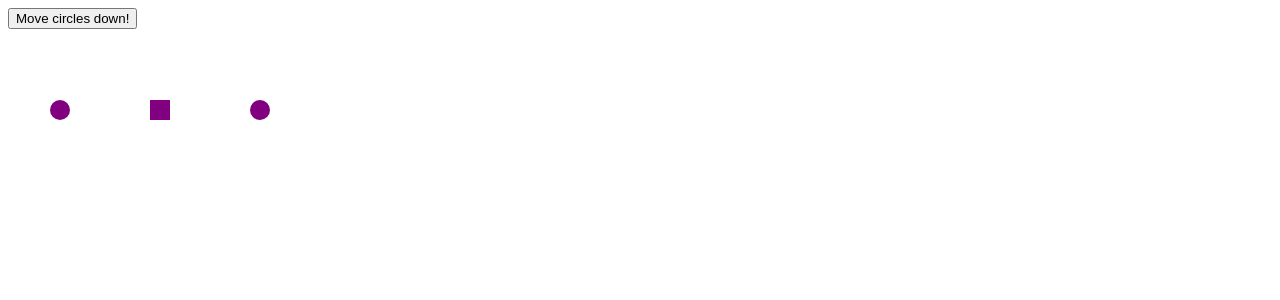
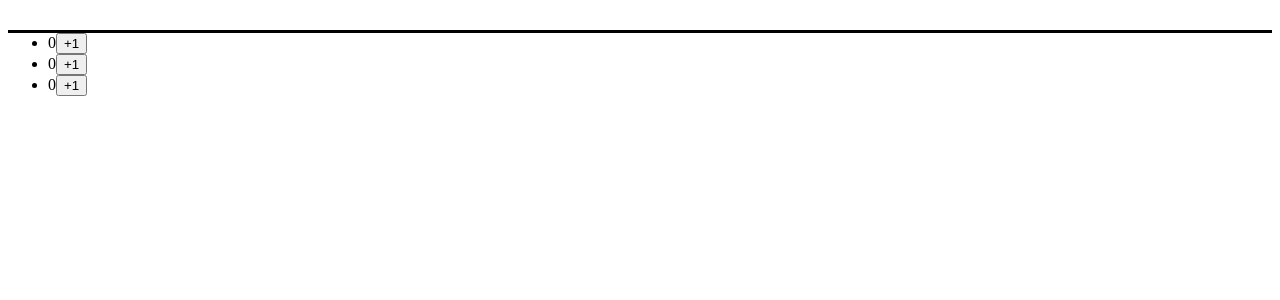
Before and after one commit to engr-mahmudul/React_Following_Documentation, a React (Vite) app in the folder adding-interactivity/: page / in a window 1280 px wide. Shown: the top 300 px of the page. Built offline with nearby package versions, Linux system fonts and the light colour scheme.

Commit message:
Replacing item from an array as a state

```diff
--- a/adding-interactivity/src/App.jsx
+++ b/adding-interactivity/src/App.jsx
@@ -1,17 +1,19 @@
-import TransformingArrayState from "./components/TransformingArrayState";
+import ReplacingItemofArray from "./components/ReplacingItemofArray";
 
 export default function App() {
   return (
-    <>
+    <div>
       {/* <SimpleButton /> */}
       {/* <Toolbar />
       <Signup />
       <UseStateHook />
       <ObjectInState /> */}
       {/* <ObjectInState2 />
-      <ArrayState />
+      <ArrayState /> */}
+
+      {/* <TransformingArrayState />
       <RemovingFromArray /> */}
-      <TransformingArrayState />
-    </>
+      <ReplacingItemofArray />
+    </div>
   );
 }
--- /dev/null
+++ b/adding-interactivity/src/components/ReplacingItemofArray.jsx
@@ -0,0 +1,42 @@
+import { useState } from "react";
+
+let initialCounters = [0, 0, 0];
+
+export default function ReplacingItemofArray() {
+  const [counters, setCounters] = useState(initialCounters);
+
+  function handleIncrementClick(index) {
+    const nextCounters = counters.map((c, i) => {
+      if (i === index) {
+        // Increment the clicked counter
+        return c + 1;
+      } else {
+        // The rest haven't changed
+        return c;
+      }
+    });
+    setCounters(nextCounters);
+  }
+
+  return (
+    <ul
+      style={{
+        borderTop: "3px solid black",
+        marginTop: "30px",
+      }}
+    >
+      {counters.map((counter, i) => (
+        <li key={i}>
+          {counter}
+          <button
+            onClick={() => {
+              handleIncrementClick(i);
+            }}
+          >
+            +1
+          </button>
+        </li>
+      ))}
+    </ul>
+  );
+}
--- a/adding-interactivity/src/components/TransformingArrayState.jsx
+++ b/adding-interactivity/src/components/TransformingArrayState.jsx
@@ -27,7 +27,7 @@ export default function TransformingArrayState() {
   }
 
   return (
-    <>
+    <div style={{ position: "relative" }}>
       <button onClick={handleClick}>Move circles down!</button>
       {shapes.map((shape) => (
         <div
@@ -43,6 +43,6 @@ export default function TransformingArrayState() {
           }}
         />
       ))}
-    </>
+    </div>
   );
 }
```
